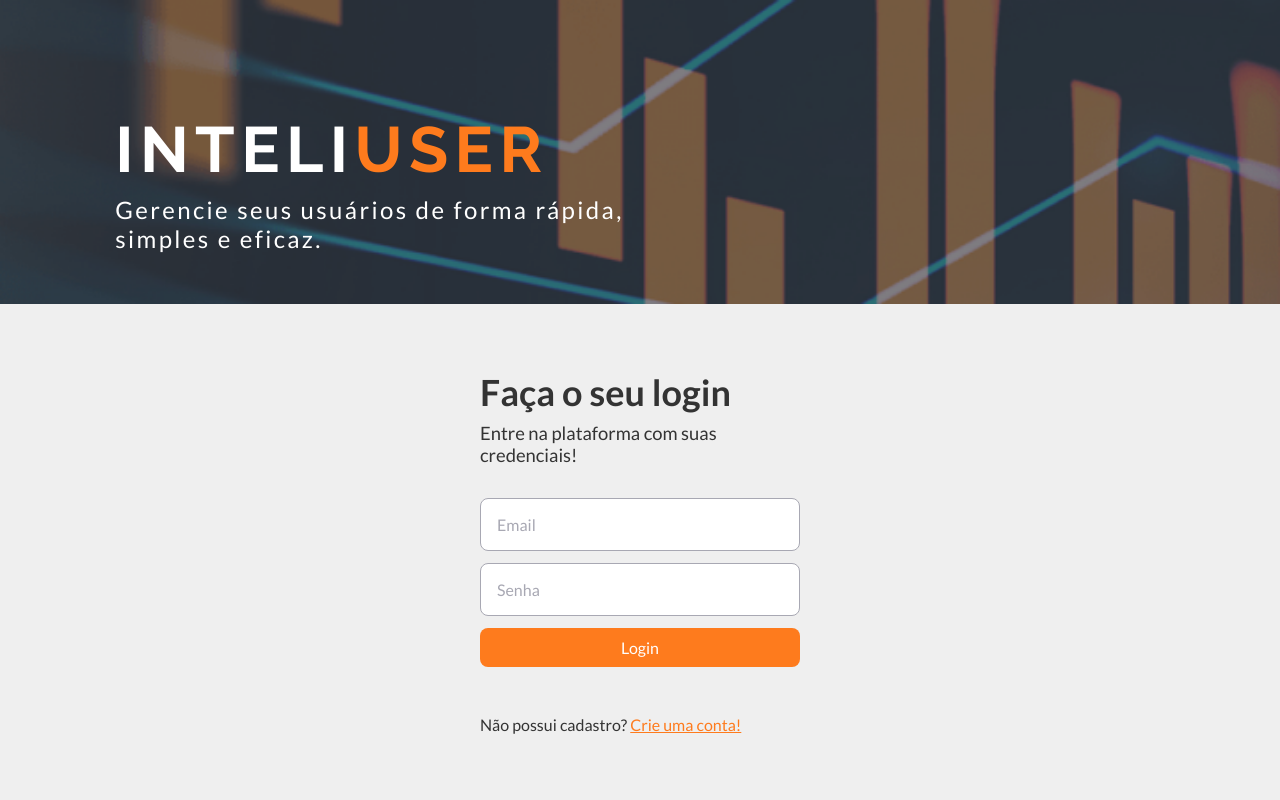
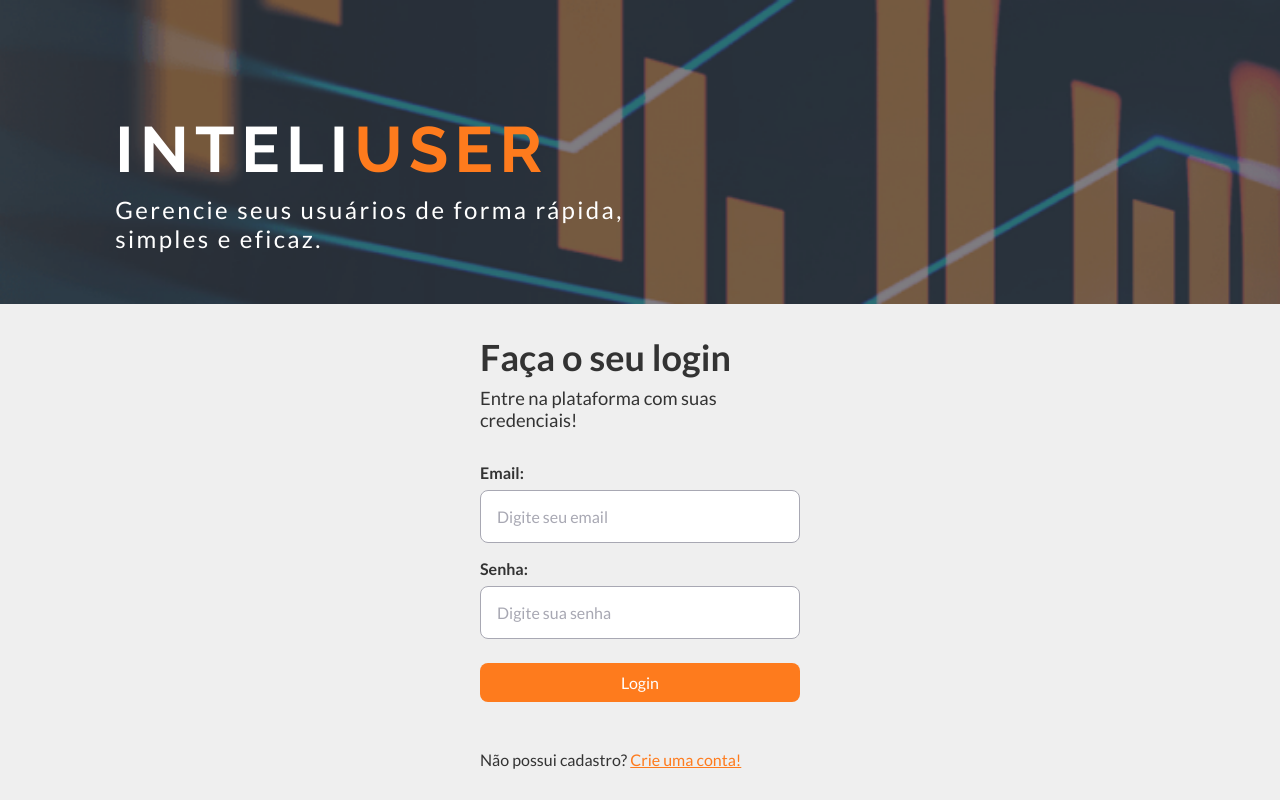
Before and after one commit to amadorgabriel/inteliuser, a React (Create React App) app: page / in a window 1280 px wide. Built offline with nearby package versions, Linux system fonts and the light colour scheme.

Commit message:
feat: add input component and useInput hook

```diff
--- a/src/components/Button/styles.css
+++ b/src/components/Button/styles.css
@@ -43,6 +43,20 @@ button.icon-end img {
   margin-left: 0.5rem;
 }
 
+button {
+  transition: ease 0.2s;
+}
+
+button:disabled {
+  cursor: not-allowed;
+}
+
+button:hover {
+  cursor: pointer;
+  filter: brightness(0.9);
+  transition: ease 0.2s;
+}
+
 @media (max-width: 560px) {
   button.icon {
     padding: 8px 10px;
--- /dev/null
+++ b/src/components/Input/index.tsx
@@ -0,0 +1,43 @@
+import { FocusEvent, InputHTMLAttributes, useState } from "react";
+import { useInput } from "../../hooks/useInput";
+
+import "./styles.css";
+
+interface InputProps extends InputHTMLAttributes<HTMLInputElement> {
+  label?: string;
+}
+
+export function Input({ label, ...rest }: InputProps) {
+  const value = useInput("");
+
+  const [isValid, setIsValid] = useState<Boolean>();
+  const [validationMessage, setValidationMessage] = useState("");
+
+  function validateInput(event: FocusEvent<HTMLInputElement>) {
+    const input = event.target;
+
+    if (!input.checkValidity()) {
+      setValidationMessage(event.target.validationMessage);
+    } else {
+      setValidationMessage("");
+    }
+
+    setIsValid(input.checkValidity());
+  }
+
+  return (
+    <div className="input-wrapper">
+      {label && <p className="label">{label}</p>}
+      <input
+        {...rest}
+        {...value}
+        className={isValid === undefined ? "" : isValid ? "valid" : "invalid"}
+        onBlur={event => validateInput(event)}
+      />
+
+      {validationMessage && (
+        <p className="error-message">{validationMessage}</p>
+      )}
+    </div>
+  );
+}
--- /dev/null
+++ b/src/components/Input/styles.css
@@ -0,0 +1,41 @@
+.input-wrapper input {
+  width: 100%;
+  padding: 1rem;
+  color: var(--subtitle);
+  border-radius: 8px;
+  border: 1px solid var(--gray);
+  outline: transparent;
+  transition: ease 200ms;
+}
+
+.input-wrapper input::placeholder {
+  color: var(--gray);
+}
+
+.input-wrapper input:focus {
+  box-shadow: 0px 0px 3px 2px var(--orange);
+}
+
+.input-wrapper p.label {
+  font-size: 1rem;
+  margin-bottom: 0.5rem;
+  font-family: "Lato", sans-serif;
+  font-weight: 700;
+}
+
+.input-wrapper p.error-message {
+  font-size: 0.75rem;
+  margin-top: 0.25rem;
+  font-family: "Lato", sans-serif;
+  font-weight: 700;
+  text-align: right;
+  color: var(--error)
+}
+
+.input-wrapper input.valid {
+  border: 2px solid var(--sucess);
+}
+
+.input-wrapper input.invalid {
+  border: 2px solid var(--error);
+}
--- /dev/null
+++ b/src/hooks/useInput.ts
@@ -0,0 +1,11 @@
+import { ChangeEvent, useState } from "react";
+
+export function useInput(initialValue: string = "") {
+  const [value, setValue] = useState(initialValue);
+
+  function onChange(event: ChangeEvent<HTMLInputElement>) {
+    setValue(event.target.value);
+  }
+
+  return { value, onChange };
+}
--- a/src/pages/SigIn/index.tsx
+++ b/src/pages/SigIn/index.tsx
@@ -1,8 +1,16 @@
+import { FlatButton } from "../../components/Button/Flat";
+import { Form } from "../../components/Form";
+import { Input } from "../../components/Input";
+import { useInput } from "../../hooks/useInput";
+
 import "../../styles/pages/sign.css";
 
-import { FlatButton } from "../../components/Button/Flat";
+export function SigIn() {
+  const email = useInput("");
+  const password = useInput("");
 
-export function SigIn() {
+  const handleForm = () => {};
+
   return (
     <div className="container">
       <section className="background-side">
@@ -21,12 +29,26 @@ export function SigIn() {
             <p>Entre na plataforma com suas credenciais!</p>
           </div>
 
-          <form>
-            <input placeholder="Email" type="email" required />
-            <input placeholder="Senha" type="password" required />
+          <Form noValidate onSubmit={handleForm}>
+            <Input
+
+              placeholder="Digite seu email"
+              type="email"
+              label="Email:"
+              required
+              {...email}
+            />
+            <Input
+              placeholder="Digite sua senha"
+              type="password"
+              label="Senha:"
+              minLength={3}
+              required
+              {...password}
+            />
 
             <FlatButton label="Login" type="submit" />
-          </form>
+          </Form>
 
           <p>
             Não possui cadastro? <a href="#">Crie uma conta!</a>
--- a/src/styles/global.css
+++ b/src/styles/global.css
@@ -64,17 +64,3 @@ a {
   background: var(--orange);
   color: #fff;
 }
-
-button {
-  transition: ease 0.2s;
-}
-
-button:disabled {
-  cursor: not-allowed;
-}
-
-button:hover {
-  cursor: pointer;
-  filter: brightness(0.9);
-  transition: ease 0.2s;
-}
--- a/src/styles/pages/sign.css
+++ b/src/styles/pages/sign.css
@@ -60,6 +60,10 @@
   flex-direction: column;
 }
 
+.action-side form > div {
+  margin-bottom: 1rem;
+}
+
 .action-side h2 {
   font-size: 2.25rem;
   margin-bottom: 0.5rem;
@@ -78,24 +82,8 @@
   margin: 2rem 0 3rem;
 }
 
-.action-side form > input {
-  margin-bottom: 0.75rem;
-
-  padding: 1rem;
-  color: var(--subtitle);
-  box-sizing: border-box;
-  border-radius: 8px;
-  border: 1px solid var(--gray);
-  outline: transparent;
-  transition: ease 200ms;
-}
-
-.action-side form > input::placeholder {
-  color: var(--gray);
-}
-
-.action-side form > input:focus {
-  box-shadow: 0px 0px 3px 2px var(--orange);
+.action-side form button {
+  margin-top: 0.5rem;
 }
 
 .action-side div p {
```
